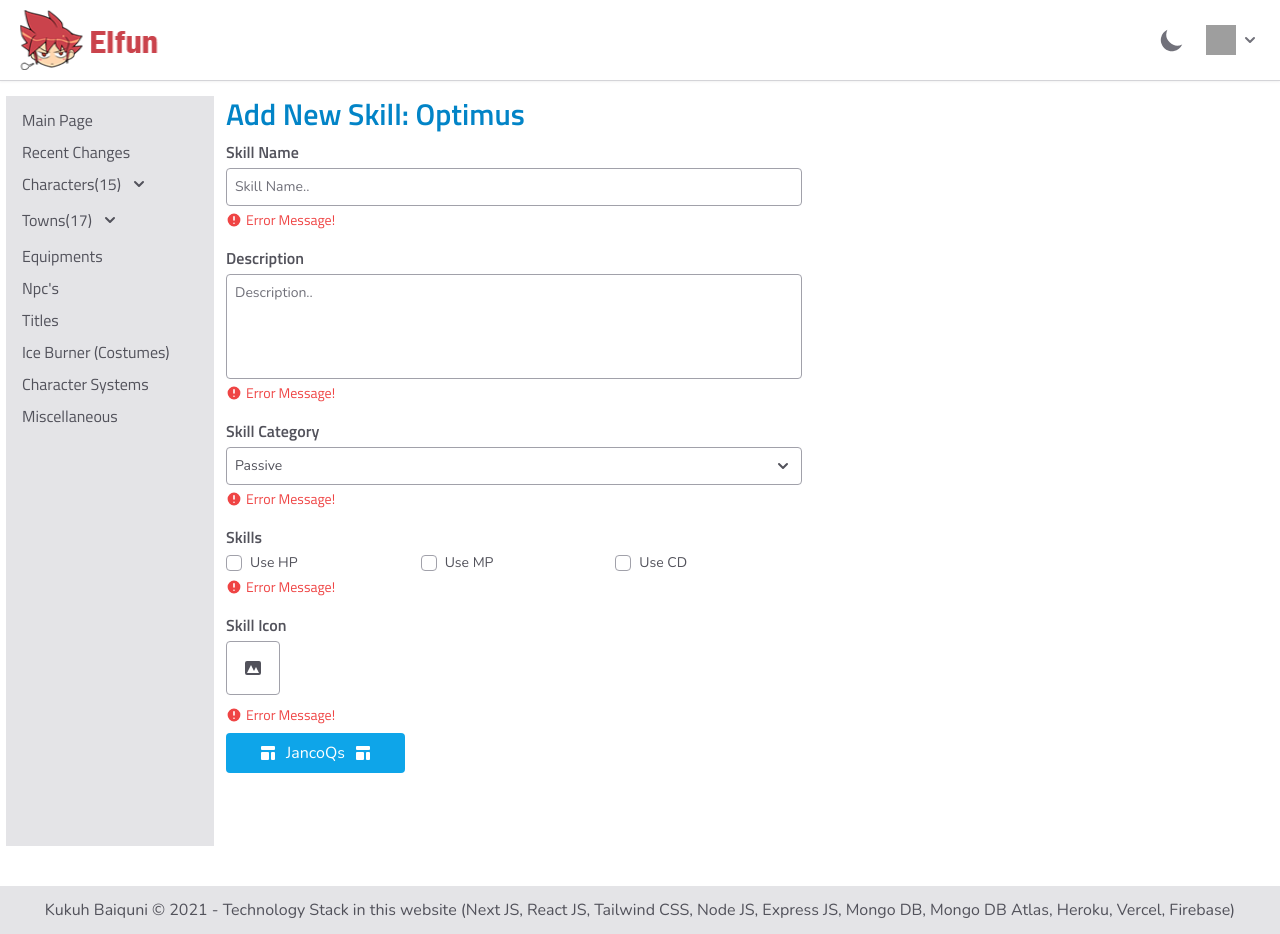
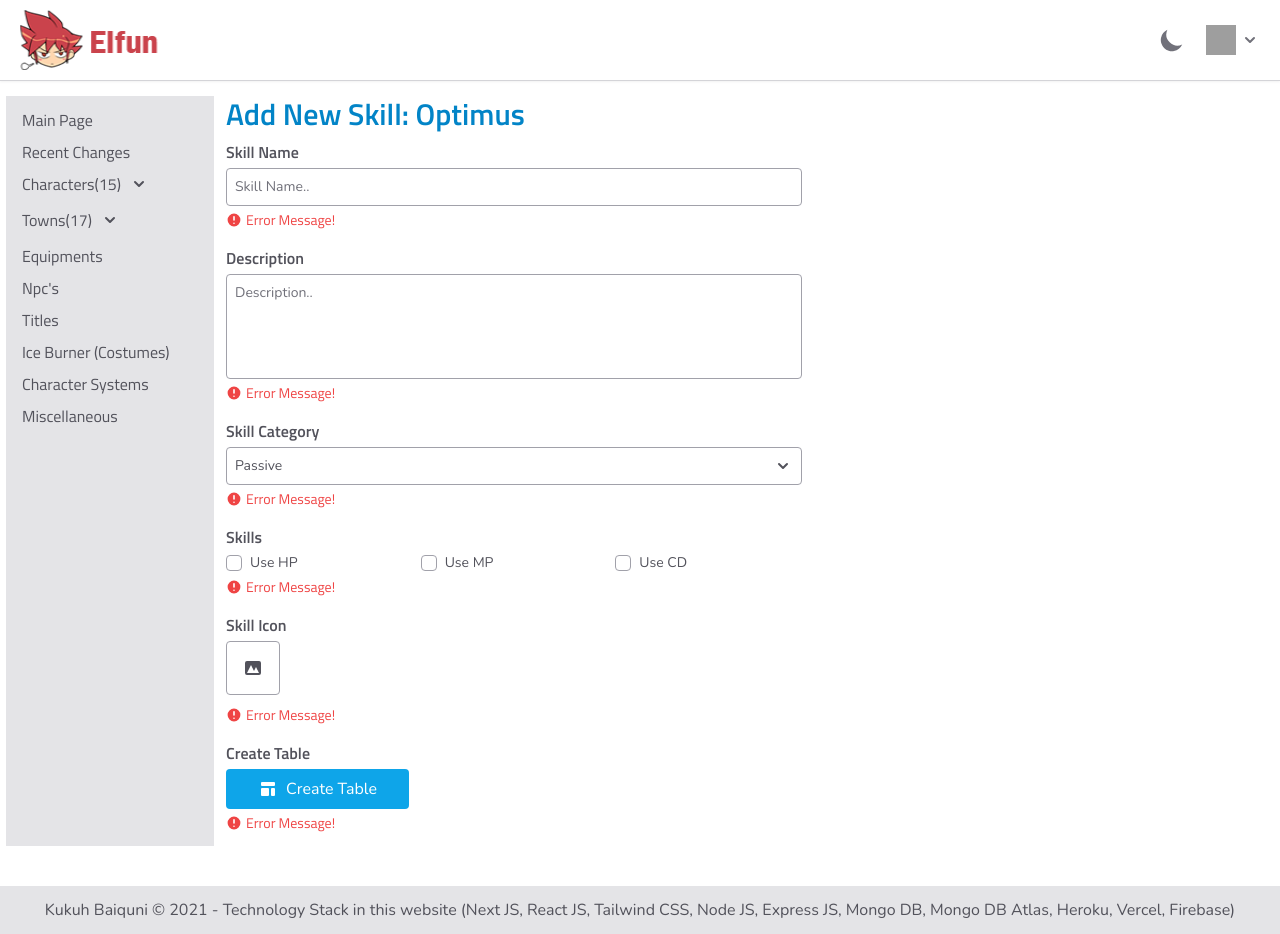
Before and after one commit to kukuhBaiquni/elfun, a Next.js app: page /contribution/skills in a window 1280 px wide. Built offline with nearby package versions, Linux system fonts and the light colour scheme; grey boxes are pictures that could not be loaded.

Commit message:
Lanjut dirumah

```diff
--- a/src/components/common/button/index.jsx
+++ b/src/components/common/button/index.jsx
@@ -33,11 +33,15 @@ Button.propTypes = {
   onClick: PropTypes.func,
   leftIcon: PropTypes.node,
   rightIcon: PropTypes.node,
+  fluid: PropTypes.bool,
+  outlined: PropTypes.bool,
 }
 
 Button.defaultProps = {
   type: 'button',
   label: 'Button',
+  fluid: false,
+  outlined: false,
   onClick: () => {},
   leftIcon: <span />,
   rightIcon: <span />,
--- /dev/null
+++ b/src/components/forms/table-composer/index.jsx
@@ -0,0 +1,22 @@
+import React from 'react'
+import Button from 'components/common/button'
+import { TemplateIcon } from '@heroicons/react/solid'
+import PropTypes from 'prop-types'
+import { FormFieldWrapper } from '../FormFieldWrapper'
+
+export default function TableComposer(props) {
+  const { label, name } = props
+  return (
+    <FormFieldWrapper label={label} name={name}>
+      <Button
+        label='Create Table'
+        leftIcon={<TemplateIcon className='h-5 w-5 mr-2' />}
+      />
+    </FormFieldWrapper>
+  )
+}
+
+TableComposer.propTypes = {
+  label: PropTypes.string,
+  name: PropTypes.string,
+}
--- a/src/pages/contribution/skills/index.jsx
+++ b/src/pages/contribution/skills/index.jsx
@@ -5,12 +5,12 @@ import Textarea from 'components/forms/input-text/textarea'
 import Select from 'components/forms/select/select'
 import Checkbox from 'components/forms/checkbox'
 import InputImage from 'components/forms/input-image'
-import Button from 'components/common/button'
 import { useForm, FormProvider } from 'react-hook-form'
-import { TemplateIcon } from '@heroicons/react/solid'
+
 import SKILL_CATEGORIES from 'constant/skill-categories'
 import * as yup from 'yup'
 import { yupResolver } from '@hookform/resolvers'
+import TableComposer from 'components/forms/table-composer'
 
 export default function Skills() {
   // const schema = yup.object().shape({
@@ -78,11 +78,7 @@ export default function Skills() {
             />
             <InputImage label='Skill Icon' name='skillIcon' />
           </FormProvider>
-          <Button
-            label='JancoQs'
-            leftIcon={<TemplateIcon className='h-5 w-5 mr-2' />}
-            rightIcon={<TemplateIcon className='h-5 w-5 ml-2' />}
-          />
+          <TableComposer label='Create Table' name='table' />
         </section>
       </main>
     </div>
```
